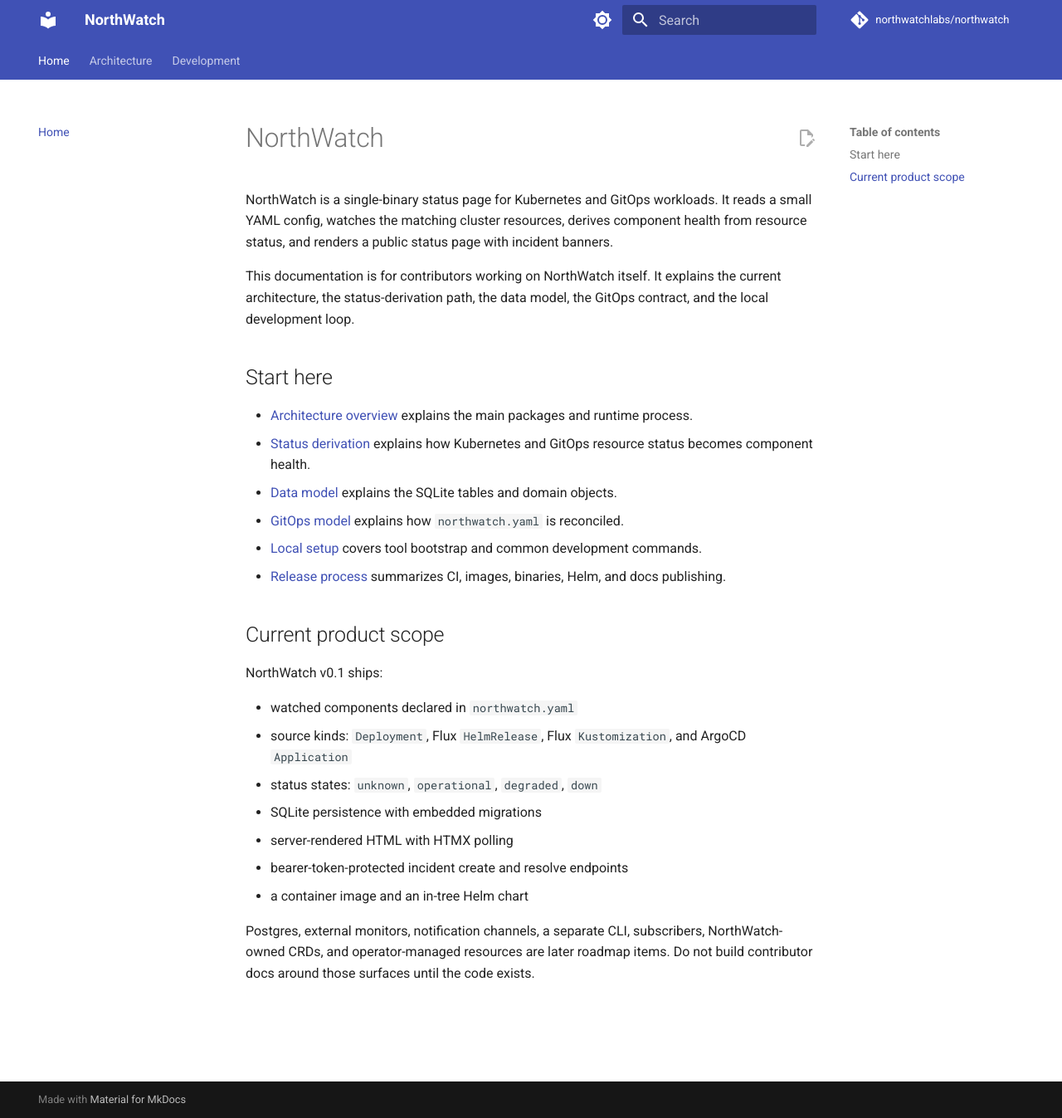
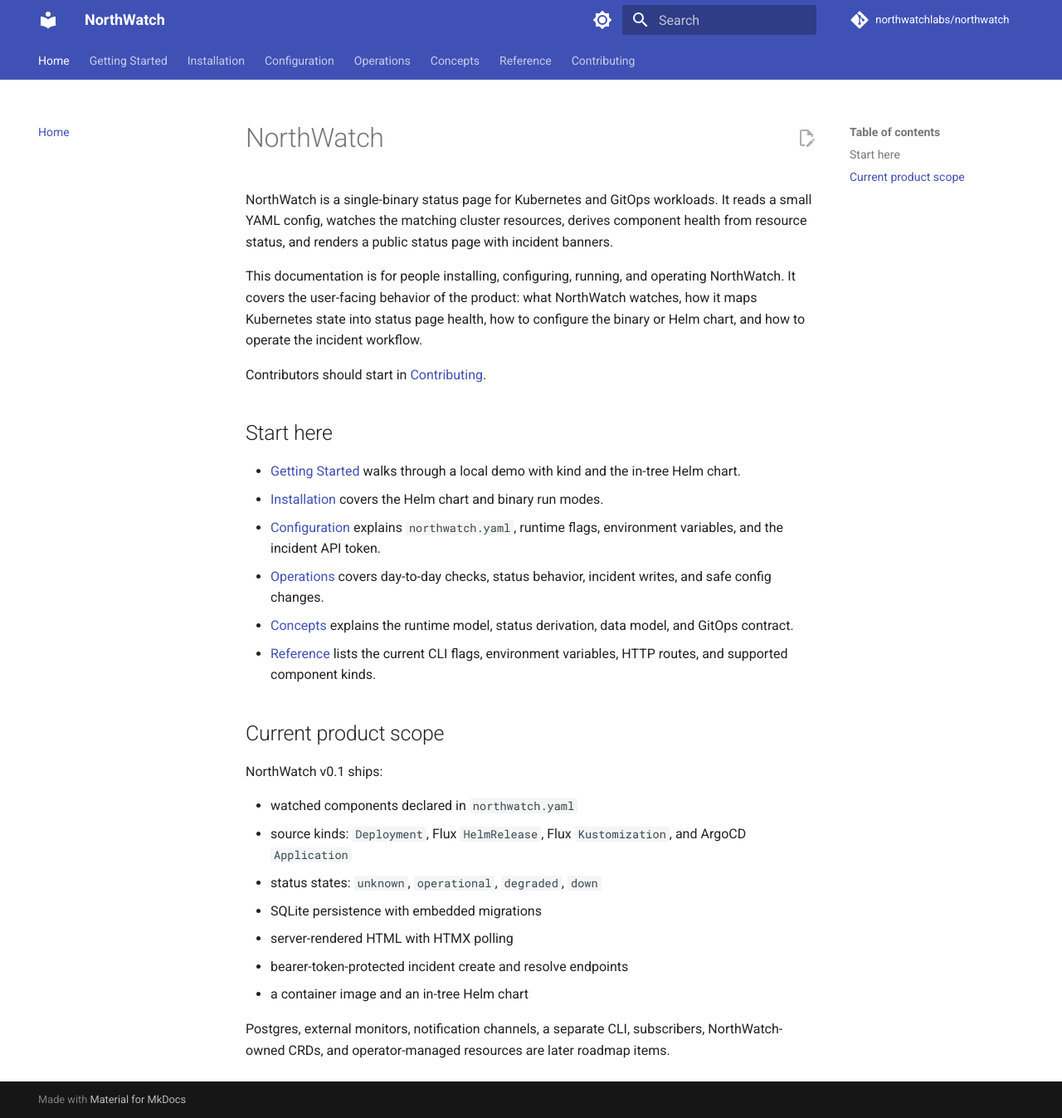
Before and after one commit to northwatchlabs/northwatch, an MkDocs documentation site: the page built from docs/index.md, in a window 1280 px wide and 1347 px high. Shown: the whole window at 83% size. Built offline with MkDocs 1.6.1 and Material for MkDocs 9.7.7, drawn with Linux system fonts in a browser that asks for light colours; comment, search, counter and statistics services are not loaded.

Commit message:
Refactor docs for user-facing navigation (#87)
- Reorganize the MkDocs site around user and operator tasks.
- Move architecture material under Concepts and development material under Contributing.
- Add getting started, installation, configuration, operations, and reference pages.

Closes #86

```diff
--- a/docs/index.md
+++ b/docs/index.md
@@ -5,24 +5,28 @@
 resources, derives component health from resource status, and renders a
 public status page with incident banners.
 
-This documentation is for contributors working on NorthWatch itself.
-It explains the current architecture, the status-derivation path, the
-data model, the GitOps contract, and the local development loop.
+This documentation is for people installing, configuring, running, and
+operating NorthWatch. It covers the user-facing behavior of the product:
+what NorthWatch watches, how it maps Kubernetes state into status page
+health, how to configure the binary or Helm chart, and how to operate the
+incident workflow.
+
+Contributors should start in [Contributing](contributing/index.md).
 
 ## Start here
 
-- [Architecture overview](architecture/overview.md) explains the main
-  packages and runtime process.
-- [Status derivation](architecture/status-derivation.md) explains how
-  Kubernetes and GitOps resource status becomes component health.
-- [Data model](architecture/data-model.md) explains the SQLite tables
-  and domain objects.
-- [GitOps model](architecture/gitops.md) explains how `northwatch.yaml`
-  is reconciled.
-- [Local setup](development/local-setup.md) covers tool bootstrap and
-  common development commands.
-- [Release process](development/release-process.md) summarizes CI,
-  images, binaries, Helm, and docs publishing.
+- [Getting Started](getting-started.md) walks through a local demo with
+  kind and the in-tree Helm chart.
+- [Installation](installation.md) covers the Helm chart and binary run
+  modes.
+- [Configuration](configuration.md) explains `northwatch.yaml`, runtime
+  flags, environment variables, and the incident API token.
+- [Operations](operations.md) covers day-to-day checks, status behavior,
+  incident writes, and safe config changes.
+- [Concepts](concepts/index.md) explains the runtime model, status
+  derivation, data model, and GitOps contract.
+- [Reference](reference.md) lists the current CLI flags, environment
+  variables, HTTP routes, and supported component kinds.
 
 ## Current product scope
 
@@ -39,5 +43,4 @@
 
 Postgres, external monitors, notification channels, a separate CLI,
 subscribers, NorthWatch-owned CRDs, and operator-managed resources are
-later roadmap items. Do not build contributor docs around those
-surfaces until the code exists.
+later roadmap items.
--- a/mkdocs.yml
+++ b/mkdocs.yml
@@ -40,14 +40,19 @@
 
 nav:
   - Home: index.md
-  - Architecture:
-      - architecture/index.md
-      - Overview: architecture/overview.md
-      - Status Derivation: architecture/status-derivation.md
-      - Data Model: architecture/data-model.md
-      - GitOps Model: architecture/gitops.md
-  - Development:
-      - development/index.md
-      - Local Setup: development/local-setup.md
-      - Release Process: development/release-process.md
-      - Conventions: development/conventions.md
+  - Getting Started: getting-started.md
+  - Installation: installation.md
+  - Configuration: configuration.md
+  - Operations: operations.md
+  - Concepts:
+      - concepts/index.md
+      - Runtime Model: concepts/overview.md
+      - Status Derivation: concepts/status-derivation.md
+      - Data Model: concepts/data-model.md
+      - GitOps Model: concepts/gitops.md
+  - Reference: reference.md
+  - Contributing:
+      - contributing/index.md
+      - Local Setup: contributing/local-setup.md
+      - Release Process: contributing/release-process.md
+      - Conventions: contributing/conventions.md
```
Also changed, not shown: README.md (+8 -6 lines), docs/architecture/index.md (deleted, +0 -17 lines), docs/architecture/overview.md (deleted, +0 -67 lines), docs/concepts/data-model.md (renamed from docs/architecture/data-model.md, +7 -7 lines), docs/concepts/gitops.md (renamed from docs/architecture/gitops.md, +3 -3 lines), docs/concepts/index.md (added, +13 -0 lines), docs/concepts/overview.md (added, +47 -0 lines), docs/configuration.md (added, +68 -0 lines), docs/contributing/index.md (renamed from docs/development/index.md, +4 -3 lines), docs/getting-started.md (added, +84 -0 lines), docs/installation.md (added, +77 -0 lines), docs/operations.md (added, +65 -0 lines), docs/reference.md (added, +59 -0 lines), docs/concepts/status-derivation.md (renamed from docs/architecture/status-derivation.md), 3 more files.
